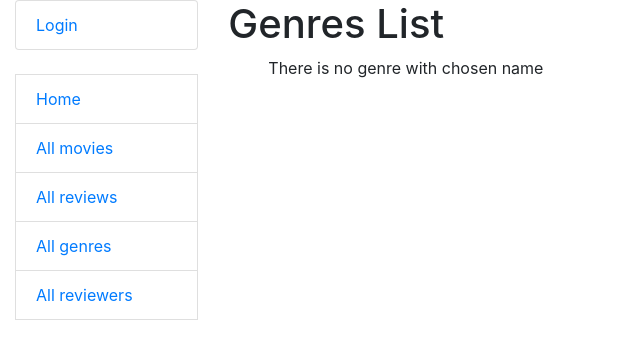
After one commit to oleksiimuhyr/CritiQuill, a Django app: page /genres/ in a window 1280 px wide. The commit adds this page. Shown: the top 359 px of the page, without its empty margins (0-640 px from the left). Run offline with Django 5.2, Linux system fonts and the light colour scheme; data that the repository does not hold is empty.

Commit message:
add modifications and create new files to represent list views

```diff
--- a/review/urls.py
+++ b/review/urls.py
@@ -1,9 +1,13 @@
 from django.urls import path
 from . import views
-
+from .views import GenreListView, MovieListView, ReviewListView, ReviewerListView
 
 app_name = "review"
 
 urlpatterns = [
     path("review/", views.index, name="index"),
+    path("genres/", GenreListView.as_view(), name="genres-list"),
+    path("movies/", MovieListView.as_view(), name="movies-list"),
+    path("reviews/", ReviewListView.as_view(), name="reviews-list"),
+    path("reviewers/", ReviewerListView.as_view(), name="reviewers-list"),
 ]
--- a/review/views.py
+++ b/review/views.py
@@ -1,7 +1,9 @@
 from django.contrib.auth.decorators import login_required
 from django.http import HttpRequest, HttpResponse
 from django.shortcuts import render
-from .models import Movie, Review, Reviewer, Genre
+from django.views import generic
+
+from .models import Movie, Review, Genre, Reviewer
 
 
 @login_required
@@ -23,3 +25,31 @@ def index(request):
     }
 
     return render(request, "review/index.html", context=context)
+
+
+class GenreListView(generic.ListView):
+    model = Genre
+    template_name = "review/genres_list.html"
+    context_object_name = "genres_list"
+    paginate_by = 5
+
+
+class MovieListView(generic.ListView):
+    model = Movie
+    template_name = "review/movies_list.html"
+    context_object_name = "movies_list"
+    paginate_by = 5
+
+
+class ReviewListView(generic.ListView):
+    model = Review
+    template_name = "review/reviews_list.html"
+    context_object_name = "reviews_list"
+    paginate_by = 5
+
+
+class ReviewerListView(generic.ListView):
+    model = Reviewer
+    template_name = "review/reviewers_list.html"
+    context_object_name = "reviewer_list"
+    paginate_by = 5
--- a/templates/includes/sidebar.html
+++ b/templates/includes/sidebar.html
@@ -14,7 +14,8 @@
 
   <br>
 
-  <li class="list-group-item"><a href="#">Home</a></li>
-  <li class="list-group-item"><a href="#">All movies</a></li>
-  <li class="list-group-item"><a href="#">All reviews</a></li>
-  <li class="list-group-item"><a href="#">All genres</a></li>
+  <li class="list-group-item"><a href="{% url "review:index" %}">Home</a></li>
+  <li class="list-group-item"><a href="{% url "review:movies-list" %}">All movies</a></li>
+  <li class="list-group-item"><a href="{% url "review:reviews-list" %}">All reviews</a></li>
+  <li class="list-group-item"><a href="{% url "review:genres-list" %}">All genres</a></li>
+  <li class="list-group-item"><a href="{% url "review:reviewers-list" %}">All reviewers</a></li>
--- /dev/null
+++ b/templates/review/genres_list.html
@@ -0,0 +1,11 @@
+{% extends "base.html" %}
+{% block content %}
+  <h1>Genres List</h1>
+  <ul>
+  {% for genre in genres_list %}
+    <li>{{ genre.name  }}</li>
+    {% empty %}
+    <p>There is no genre with chosen name</p>
+    {% endfor %}
+  </ul>
+{% endblock %}
```
Also changed, not shown: templates/review/movies_list.html (added, +11 -0 lines), templates/review/reviewers_list.html (added, +11 -0 lines), templates/review/reviews_list.html (added, +11 -0 lines), review/migrations/0001_initial.py.
